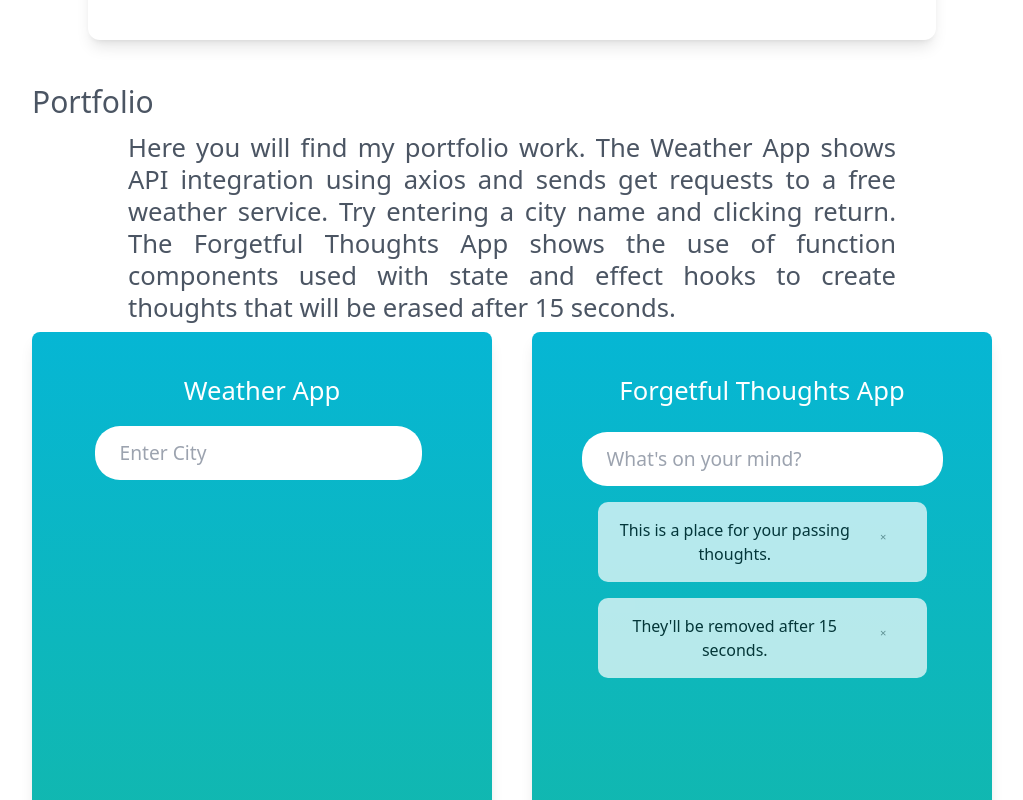
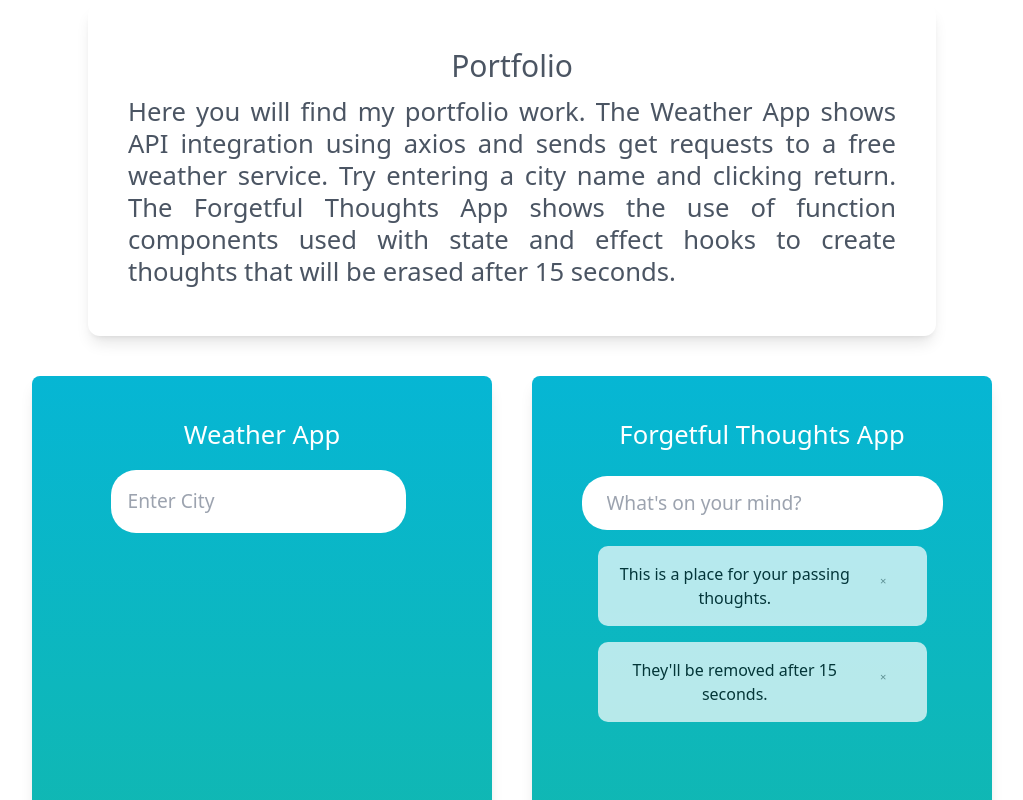
Before and after one commit to PestoTrader/react-portfolio-next, a Next.js app: page / in a window 1280 px wide. Shown: the part 1420-2220 px from the top of the page, without its empty margins (128-1151 px from the left). Built offline with nearby package versions, Linux system fonts and the light colour scheme.

Commit message:
responsive edits

```diff
--- a/pages/index.js
+++ b/pages/index.js
@@ -38,7 +38,7 @@ export default function Home() {
           <div className="text-center p-10">
             <h2 className="text-5xl py-2 text-teal-600 font-medium md:text-6xl dark:text-white">Theo Scott</h2>
             <h3 className="text-2xl py-2 md:text-3xl text-gray-600 dark:text-white">Front End Developer, Designer</h3>
-            <p className="text-md py-5 leading-8 text-gray-600 md-text-lg max-w-xl mx-auto dark:text-white">Freelancer providing front end dev services</p>
+
           </div>
           <div className="text-5xl flex justify-center gap-16 py-3 text-gray-600
         ">
@@ -52,10 +52,7 @@ export default function Home() {
         </section>
 
         <section>
-          <div>
-            <h3 className="text-3xl py-1 text-gray-600 dark:text-white">Services</h3>
 
-          </div>
           <div className="lg:flex gap-10 mx-auto" >
             <div className="text-center shadow-lg p-10 rounded-xl my-10 mx-auto">
               <div className="text-8xl w-100 h-100 flex justify-center gap-16 py-3 text-gray-600
@@ -69,12 +66,18 @@ export default function Home() {
           </div>
         </section>
         <section>
-           <div>
-            <h3 className="text-3xl py-1 text-gray-600 dark:text-white">Portfolio</h3>
+
+        <div className="lg:flex gap-10 mx-auto" >
+            <div className="text-center shadow-lg p-10 rounded-xl my-10 mx-auto">
+
+              <h3 className="text-3xl py-1 text-gray-600 dark:text-white">Portfolio</h3>
               <p className="text-md text-justify py-2 leading-8 text-gray-600 max-w-3xl mx-auto font-light dark:text-white">Here you will find my portfolio work. The Weather App shows API integration using axios and sends get requests to a free weather service. Try entering a city name and clicking return. The Forgetful Thoughts App shows the use of function components used with state and effect hooks to create thoughts that will be erased after 15 seconds.  </p>
-              </div>
-              <div className="lg:flex gap-10">
-                <div className="text-center shadow-lg p-10  my-10 sm:my-0 md:basis-1/2 bg-gradient-to-b from-cyan-500 to-teal-500 rounded-lg" >
+            </div>
+            </div>
+        </section>
+        <section>
+            <div className="lg:flex gap-10">
+            <div className="text-center shadow-lg p-10  my-10 sm:my-0 md:basis-1/2 bg-gradient-to-b from-cyan-500 to-teal-500 rounded-lg" >
                   <div>
                   <p >Weather App</p>
                   <WeatherAppi className="rounded-lg  " />
@@ -89,7 +92,7 @@ export default function Home() {
                   </div>
                 </div>
               </div>
-              </section>
+        </section>
       </main>
     </div>
   )
--- a/styles/globals.css
+++ b/styles/globals.css
@@ -62,7 +62,7 @@ h1 {
 }
 
 .SurfApp input {
-  padding: .7rem 1.5rem;
+  padding: 1rem 0rem 1rem 1rem;
   font-size: 1.2rem;
   border-radius: 25px;
   border: 1px solid rgba(255,255,255, 0.8);
@@ -80,7 +80,7 @@ h1 {
 }
 
 .SurfContainer {
-  max-width: 700px;
+  max-width: 400px;
   height: 450px;
   margin: auto;
   padding: 0 1rem;
@@ -173,7 +173,7 @@ button {
 
 .Appi {
   margin: 0 auto;
-  max-width: 600px;
+  max-width: 400px;
   height: 400px;
   width: 95%;
 }
@@ -238,3 +238,62 @@ button {
   color: #fff;
   background-color: #000;
 }
+
+@media screen and (max-width: 400px){
+
+
+p {
+  font-size: 1.4rem;
+  color: #fff;
+}
+
+h1 {
+  font-size: 5rem;
+  color: #fff;
+}
+  .SurfApp .Bottom {
+    display: flex;
+    justify-content: space-evenly;
+    text-align: center;
+    width: 100%;
+    margin: 1rem 0rem;
+    margin-bottom: 100px;
+    padding: 1rem;
+    border-radius: 12px;
+    background-color: rgba(255,255,255, 0.2);
+  }
+  .SurfApp .Description {
+    position: relative;
+    right: -99%;
+    transform-origin: 0 0;
+    transform: rotate(269deg);
+  }
+  .SurfContainer {
+    max-width: 400px;
+    height: 450px;
+    margin: auto;
+    padding: 0 0rem;
+    position: relative;
+    top: 10%;
+    display: flex;
+    flex-direction: column;
+    justify-content: space-between;
+  }
+  .bold {
+    font-weight: 400;
+  }
+  .SurfApp .Bottom p {
+    font-size:0.85rem;
+  }
+  .AddThoughtForm input {
+
+    display: flex;
+    padding: .7rem .7rem;
+    font-size: 1.2rem;
+    border-radius: 25px;
+    border: 1px solid rgba(255,255,255, 0.8);
+    background: rgba(255,255,255, 0.1);
+    color: #f8f8f8;
+
+  }
+}
```
